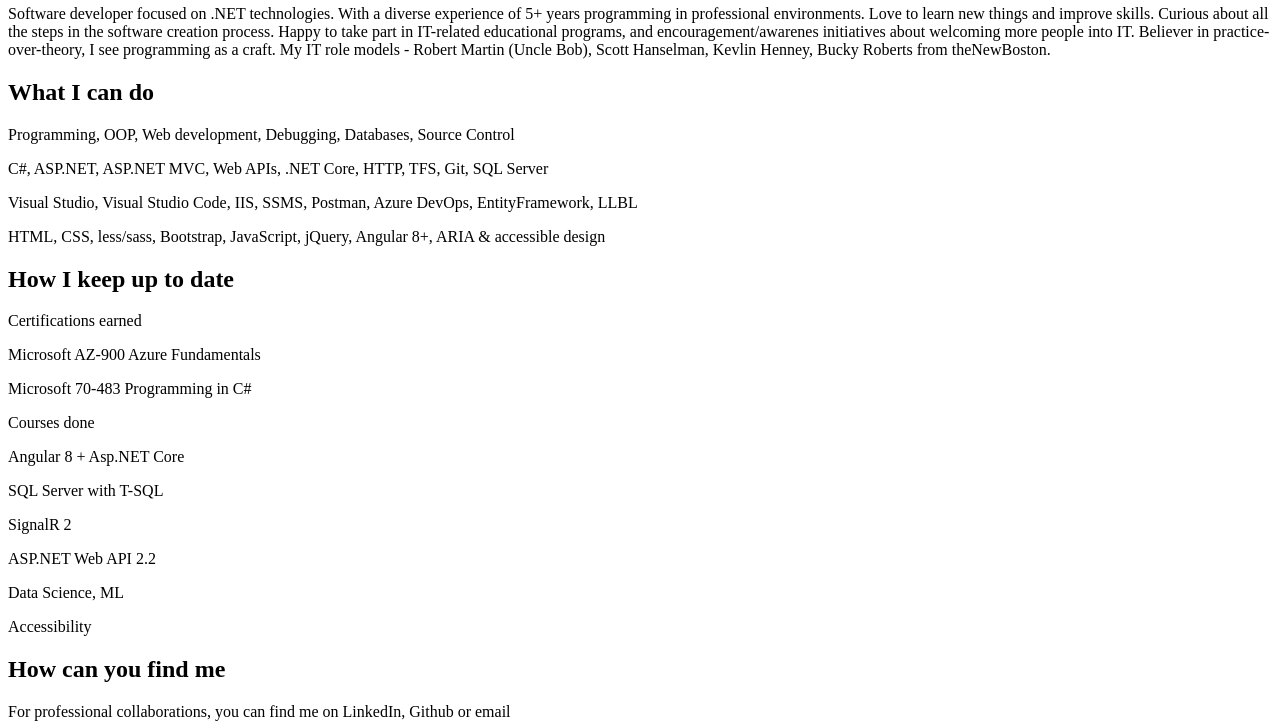
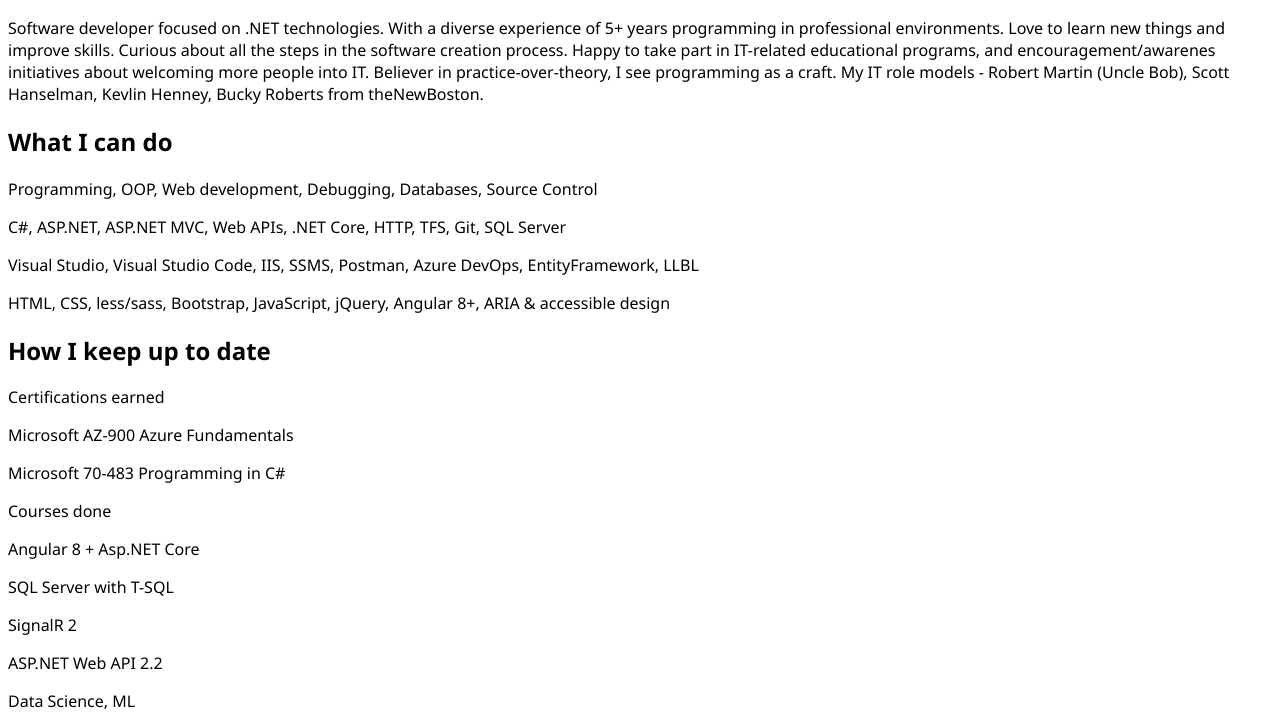
Before and after one commit to byby9999/byby9999.github.io, a plain HTML site: page index.html in a window 1280 px wide. Shown: the part 122-847 px from the top of the page. Drawn offline with Linux system fonts and the light colour scheme.

Commit message:
Update font

```diff
--- a/index.html
+++ b/index.html
@@ -1,6 +1,14 @@
 <!DOCTYPE html>
 <html>
+<head>
+
+</head>
 <body>
+<style>
+	body {
+		font-family: "Segoe UI", sans-serif;
+	}
+</style>
 <h1>Hello, World!</h1>
 
 <h2>Who I am</h2>
```
